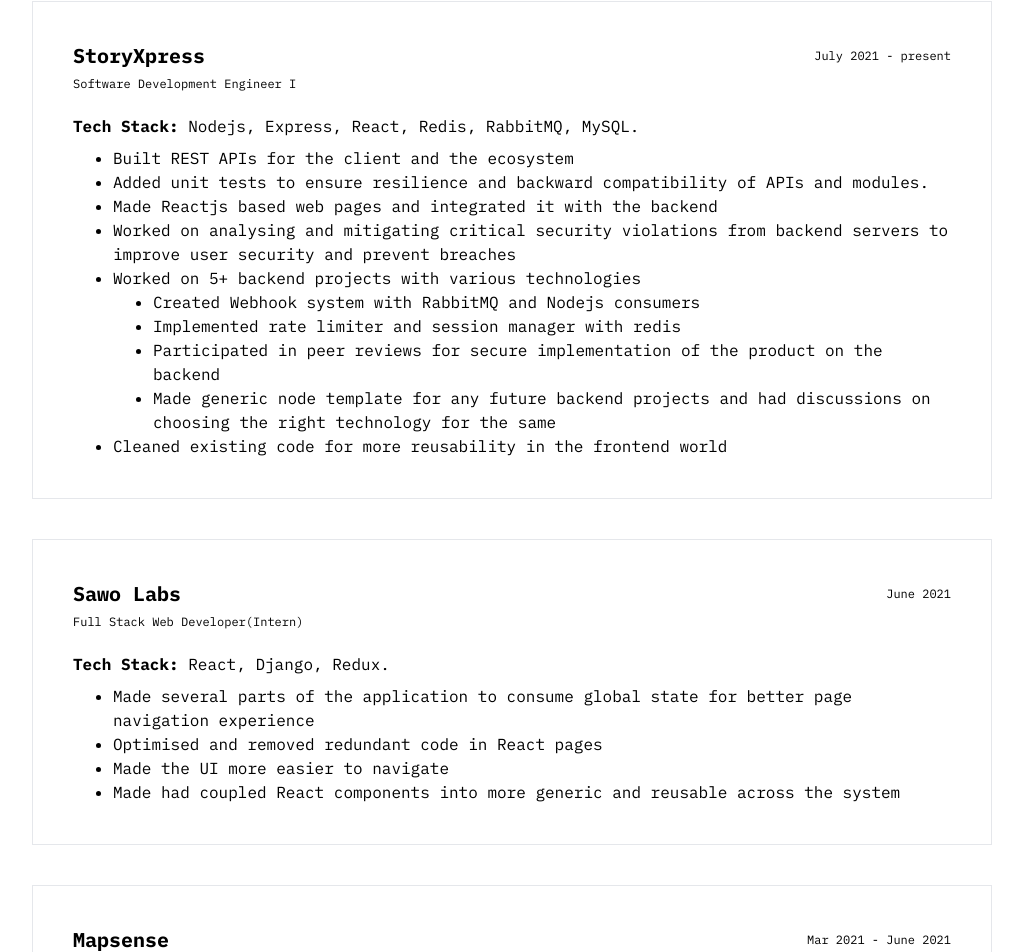
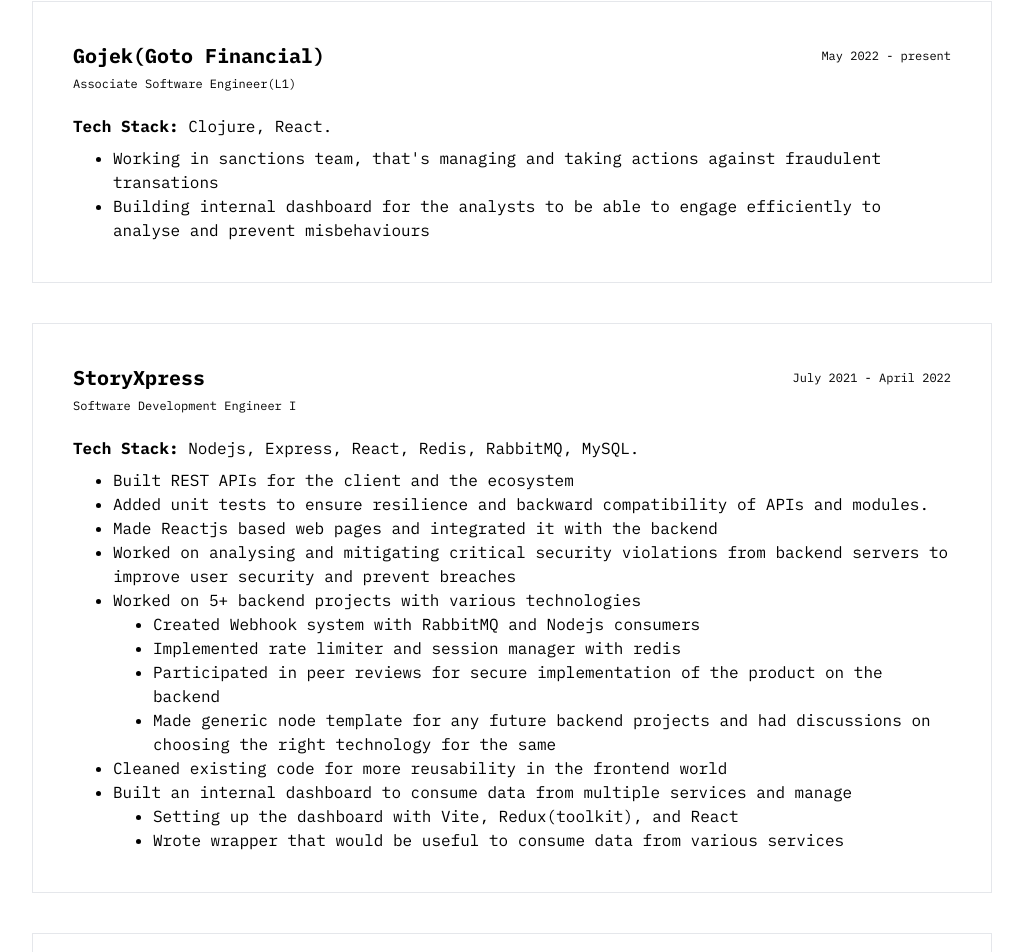
Before and after one commit to charan1973/portfolio-new, a Next.js app: page /experience in a window 1280 px wide. Shown: the part 221-1173 px from the top of the page, without its empty margins (128-1151 px from the left). Built offline with nearby package versions, Linux system fonts and the light colour scheme.

Commit message:
added gojek experience to the experience page

```diff
--- a/data/experience.data.js
+++ b/data/experience.data.js
@@ -1,10 +1,22 @@
 export const experience = [
+    {
+        id: 4,
+        companyName: "Gojek(Goto Financial)",
+        companyLink: "https://www.gojek.com/en-id/",
+        role: "Associate Software Engineer(L1)",
+        during: "May 2022 - present",
+        techStack: ["Clojure", "React"],
+        summary: [
+            "Working in sanctions team, that's managing and taking actions against fraudulent transations",
+            "Building internal dashboard for the analysts to be able to engage efficiently to analyse and prevent misbehaviours"
+        ]
+    },
     {
         id: 3,
         companyName: "StoryXpress",
         companyLink: "https://storyxpress.co",
         role: "Software Development Engineer I",
-        during: "July 2021 - present",
+        during: "July 2021 - April 2022",
         techStack: ["Nodejs", "Express", "React", "Redis", "RabbitMQ", "MySQL"],
         summary: [
         "Built REST APIs for the client and the ecosystem",
@@ -19,6 +31,11 @@ export const experience = [
             "Made generic node template for any future backend projects and had discussions on choosing the right technology for the same",
         ],
         "Cleaned existing code for more reusability in the frontend world",
+        "Built an internal dashboard to consume data from multiple services and manage",
+        [
+            "Setting up the dashboard with Vite, Redux(toolkit), and React",
+            "Wrote wrapper that would be useful to consume data from various services",
+        ]
         ]
     },
     {
@@ -40,7 +57,7 @@ export const experience = [
         companyName: "Mapsense",
         companyLink: "https://mapsense.in",
         role: "Full Stack Web Developer(Intern)",
-        during: "Mar 2021 - June 2021",
+        during: "March 2021 - June 2021",
         techStack: ["Nodejs", "Express", "React", "Javascript", "PostgreSQL"],
         summary: [
             "Started repo from scratch and researched on code design",
```
